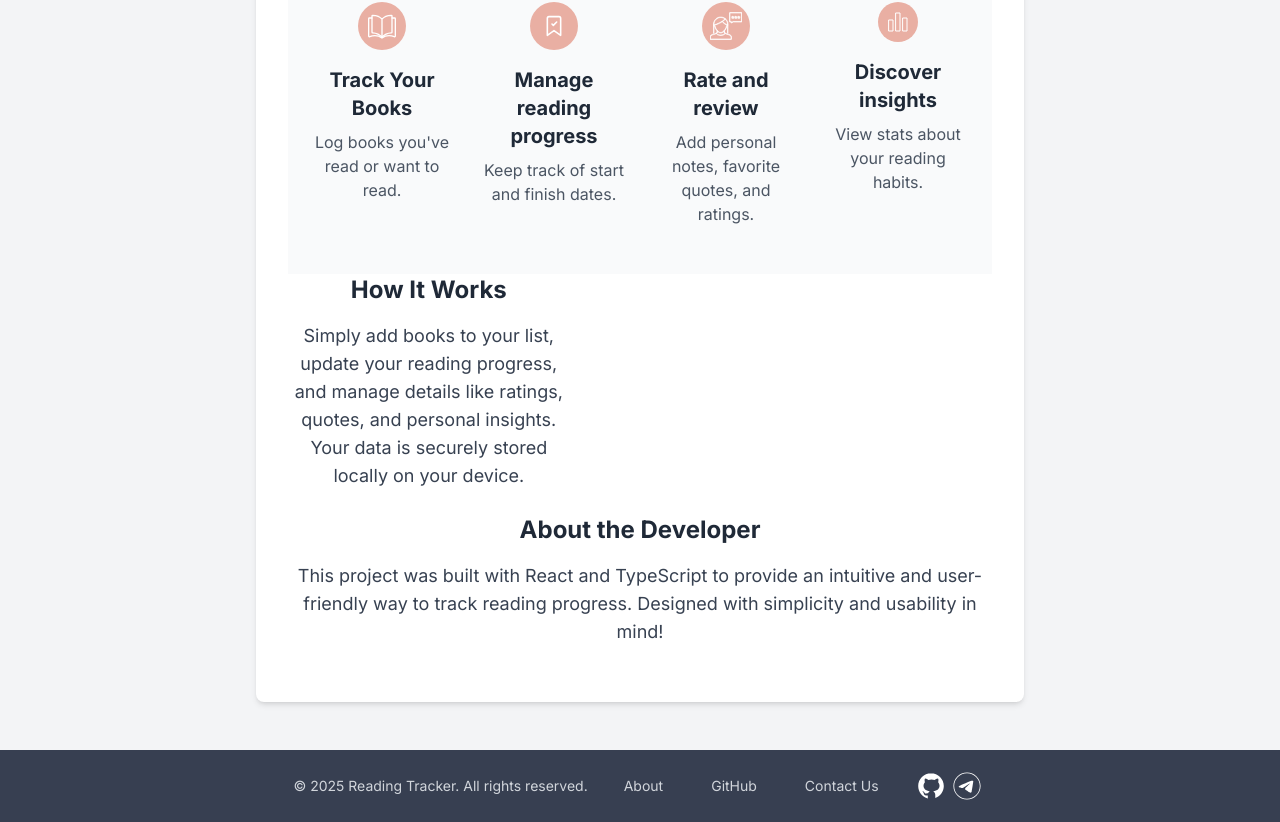
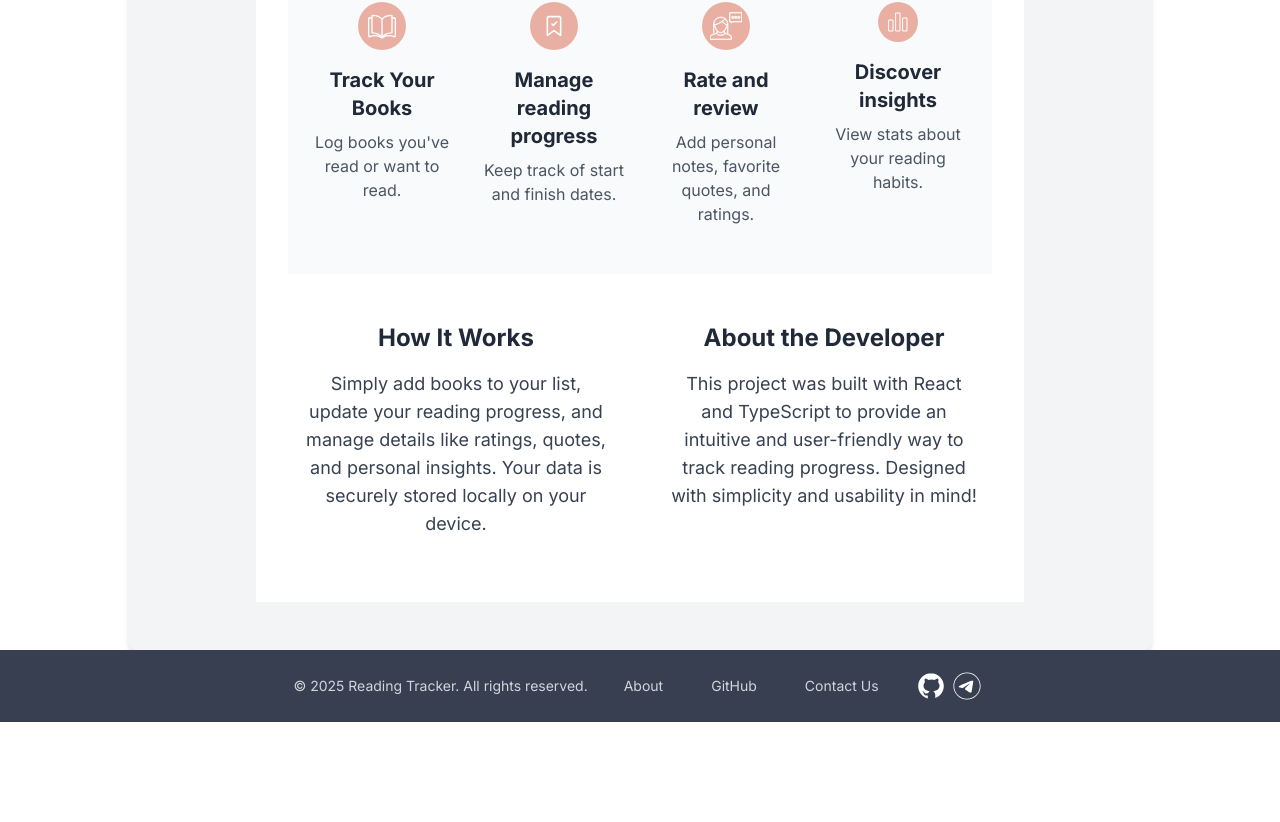
Before and after one commit to zhibeky/reading-tracker, a React (Vite) app: page /about in a window 1280 px wide. Shown: the part 466-1288 px from the top of the page. After the commit the page ends 1188 px from the top, so only its background shows below. Built offline with nearby package versions, Linux system fonts and the light colour scheme; no server answers.

Commit message:
AboutPage fixes

```diff
--- a/src/components/pages/AboutPage.tsx
+++ b/src/components/pages/AboutPage.tsx
@@ -2,8 +2,8 @@ import {FC} from "react";
 
 export const AboutPage: FC = ()=> {
     return (
-        <main className="min-h-screen bg-gray-100 px-6 py-12 flex flex-col items-center">
-            <div className="max-w-3xl bg-white shadow-md rounded-lg p-8">
+        <main className="min-h-screen max-w-5xl mx-auto bg-gray-100 px-6 py-12 flex flex-col items-center rounded-lg shadow-md">
+            <div className="max-w-3xl bg-white p-8">
                 <section className="text-center">
                     <h1 className="text-3xl font-bold text-gray-800 text-center mb-4 sm:text-4xl">
                         About Reading Tracker
@@ -155,22 +155,34 @@ export const AboutPage: FC = ()=> {
                 </section>
 
                 {/* How It Works */}
-                <section className="mb-6 text-center w-2/5">
-                    <h2 className="text-2xl font-semibold text-gray-800 mb-3">How It Works</h2>
+                <section className="mb-6 text-center">
+                    <div className="mt-10 grid gap-8 sm:grid-cols-2 lg:grid-cols-2 max-w-6xl mx-auto">
+                        <div
+                            className="text-gray-800 hover:text-[#D79A8F] hover:border-b-2 hover:border-[#D79A8F] rounded-md px-3 py-2 text-sm font-medium"
+                        >
+                            <h2 className="text-2xl font-semibold  mb-4">
+                                How It Works
+                            </h2>
                             <p className="mt-4 text-lg text-center text-gray-700">
                                 Simply add books to your list, update your reading progress, and manage details
-                        like ratings, quotes, and personal insights. Your data is securely stored locally on your
+                                like ratings, quotes, and personal insights. Your data is securely stored locally on
+                                your
                                 device.
                             </p>
-                </section>
-
-                {/* About Developer (Optional) */}
-                <section className="mb-6 text-center">
-                    <h2 className="text-2xl font-semibold text-gray-800 mb-3">About the Developer</h2>
+                        </div>
+                        <div
+                            className="text-gray-800 hover:text-[#D79A8F] hover:border-b-2 hover:border-[#D79A8F] rounded-md px-3 py-2 text-sm font-medium"
+                        >
+                            <h2 className="text-2xl font-semibold mb-4">
+                                About the Developer
+                            </h2>
                             <p className="mt-4 text-lg text-center text-gray-700">
                                 This project was built with React and TypeScript to provide an intuitive and
-                        user-friendly way to track reading progress. Designed with simplicity and usability in mind!
+                                user-friendly way to track reading progress. Designed with simplicity and usability in
+                                mind!
                             </p>
+                        </div>
+                    </div>
                 </section>
             </div>
         </main>
```
Lines whose indentation alone changed are shown as unchanged.
